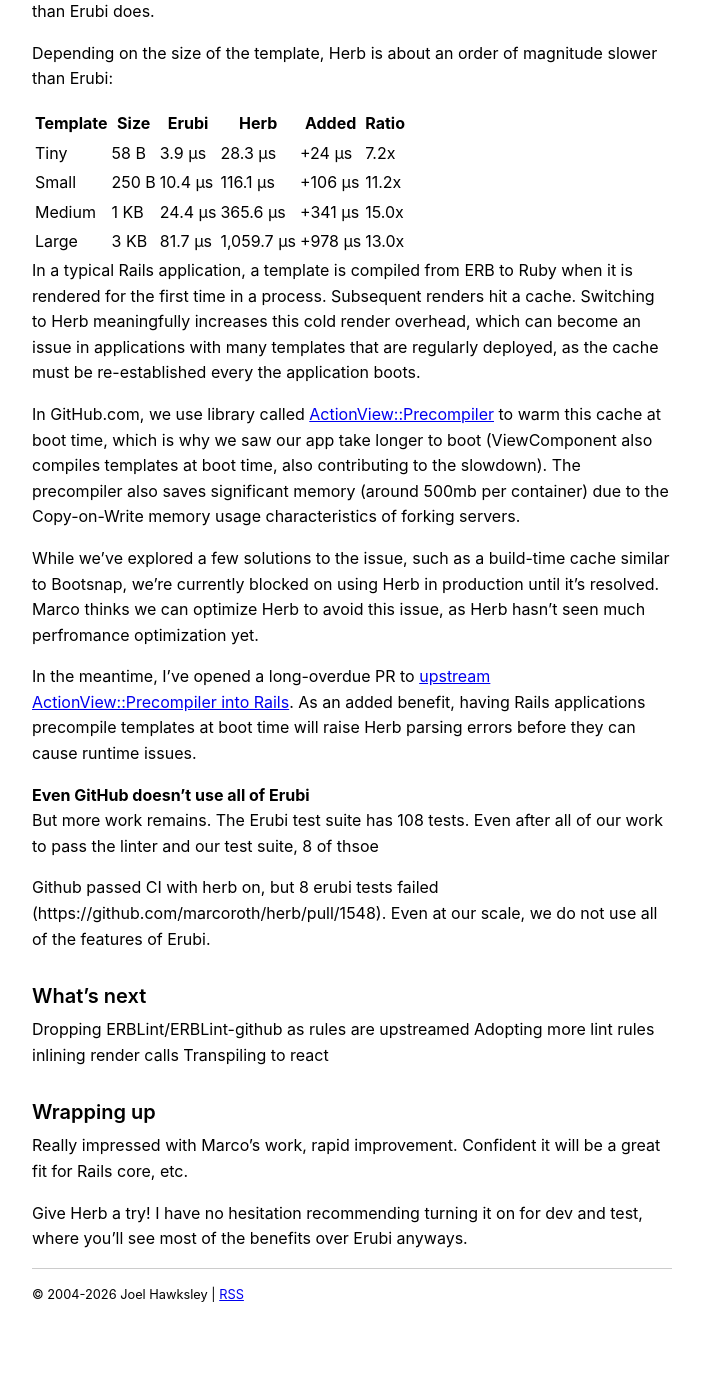
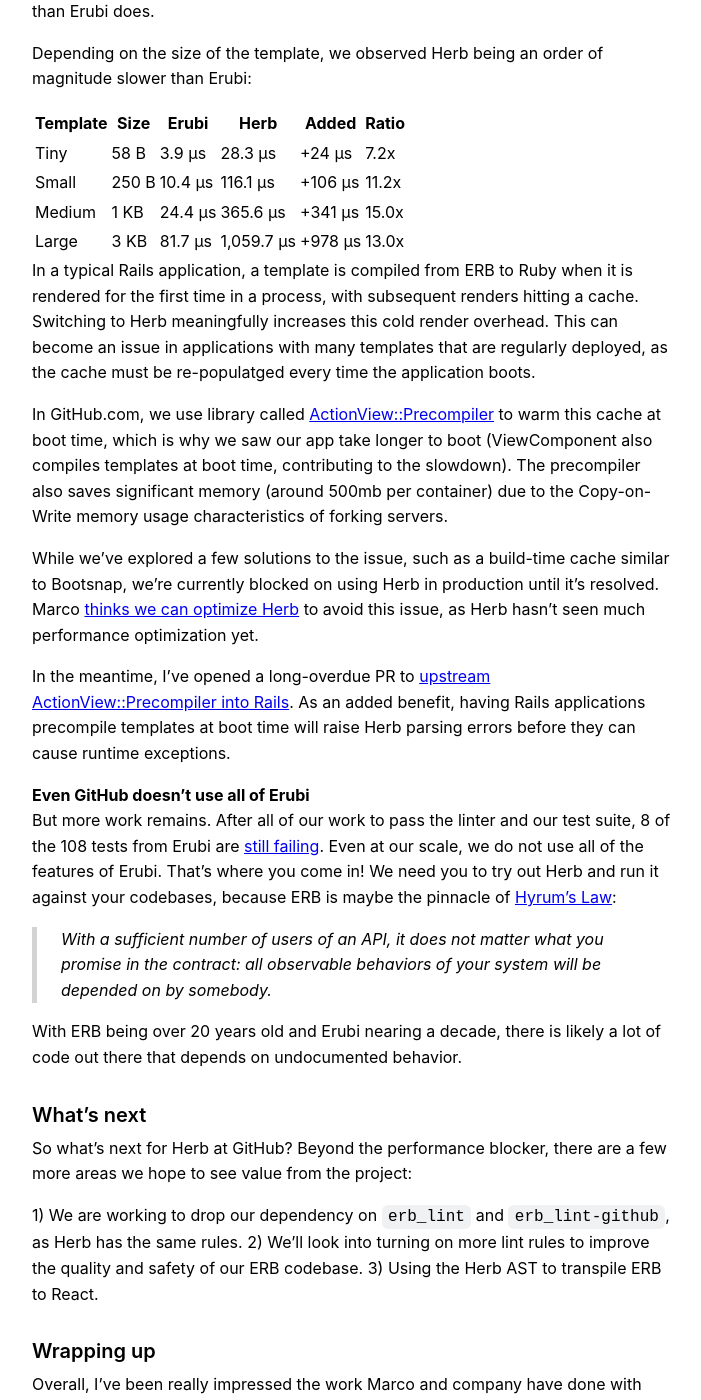
Before and after one commit to joelhawksley/identity, a Jekyll site: the page built from _posts/2026-05-06-adopting-herb-at-github.md, in a window 1280 px wide and 1400 px high, scrolled down 4298 px. Shown: the whole window, without its empty margins (288-989 px from the left). Built offline with Jekyll 4.4.1, drawn with Linux system fonts in a browser that asks for light colours; a script that is not in the unit is left out; before the commit the page ends 5651 px from its top, so only the background shows below that; some of the changed text lies outside the part shown.

Commit message:
draft done

```diff
--- a/_posts/2026-05-06-adopting-herb-at-github.md
+++ b/_posts/2026-05-06-adopting-herb-at-github.md
@@ -13,7 +13,7 @@
 
 Before I get started, how many people here have heard of Herb?
 
-For those that haven't, Herb is `An ecosystem of powerful and seamless developer tools for HTML+ERB (HTML + Embedded Ruby) templates.`, created by Marco Roth. The crown jewel of the Herb ecosystem is the Herb parser, which is written in C. Based on Prism, its syntax tree is the basis for all the modern developer experience features you'd expect but were otherwise missing from the ERB stack, like a language server, formatter, etc.
+For those that haven't, Herb is `An ecosystem of powerful and seamless developer tools for HTML+ERB (HTML + Embedded Ruby) templates.`, created by [Marco Roth](https://marcoroth.dev/). The crown jewel of the Herb ecosystem is the Herb parser, which is written in C. Based on Prism, its syntax tree is the basis for all the modern developer experience features you'd expect but were otherwise missing from the ERB stack, like a language server, formatter, etc.
 
 Marco has been on a world-wide speaking tour presenting his work on the project. Last I checked, he had [seven talks on Ruby Events](https://www.rubyevents.org/profiles/marcoroth) already this year! I'd encourage you to check them out to learn more about the project.
 
@@ -146,11 +146,11 @@
 
 ### Performance impact
 
-With the linter passing and our test suite green, we were ready to go to production. As a final verification step, we turned on Herb [in a production cluster](https://github.com/github/performance-engineering/issues/1945) we isolate for measuring the performance impact of code changes.
+With the linter passing and our test suite green, we were ready to go to production. As a final verification step, we turned on Herb [in a production cluster](https://github.com/github/performance-engineering/issues/1945) we use for measuring the performance impact of code changes.
 
 While we saw no impact on runtime performance, we unfortunately saw a significant increase in our boot time, from two minutes to almost three. After some investigation, we identified the cause: Herb takes much longer to compile templates than Erubi does.
 
-Depending on the size of the template, Herb is about an order of magnitude slower than Erubi:
+Depending on the size of the template, we observed Herb being an order of magnitude slower than Erubi:
 
 | Template | Size  | Erubi   | Herb       | Added   | Ratio |
 |----------|-------|---------|------------|---------|-------|
@@ -159,29 +159,36 @@
 | Medium   | 1 KB  | 24.4 µs | 365.6 µs   | +341 µs | 15.0x |
 | Large    | 3 KB  | 81.7 µs | 1,059.7 µs | +978 µs | 13.0x |
 
-In a typical Rails application, a template is compiled from ERB to Ruby when it is rendered for the first time in a process. Subsequent renders hit a cache. Switching to Herb meaningfully increases this cold render overhead, which can become an issue in applications with many templates that are regularly deployed, as the cache must be re-established every the application boots.
+In a typical Rails application, a template is compiled from ERB to Ruby when it is rendered for the first time in a process, with subsequent renders hitting a cache. Switching to Herb meaningfully increases this cold render overhead. This can become an issue in applications with many templates that are regularly deployed, as the cache must be re-populatged every time the application boots.
 
-In GitHub.com, we use library called [ActionView::Precompiler](https://github.com/jhawthorn/actionview_precompiler/) to warm this cache at boot time, which is why we saw our app take longer to boot (ViewComponent also compiles templates at boot time, also contributing to the slowdown). The precompiler also saves significant memory (around 500mb per container) due to the Copy-on-Write memory usage characteristics of forking servers.
+In GitHub.com, we use library called [ActionView::Precompiler](https://github.com/jhawthorn/actionview_precompiler/) to warm this cache at boot time, which is why we saw our app take longer to boot (ViewComponent also compiles templates at boot time,  contributing to the slowdown). The precompiler also saves significant memory (around 500mb per container) due to the Copy-on-Write memory usage characteristics of forking servers.
 
-While we've explored a few solutions to the issue, such as a build-time cache similar to Bootsnap, we're currently blocked on using Herb in production until it's resolved. Marco thinks we can optimize Herb to avoid this issue, as Herb hasn't seen much perfromance optimization yet.
+While we've explored a few solutions to the issue, such as a build-time cache similar to Bootsnap, we're currently blocked on using Herb in production until it's resolved. Marco [thinks we can optimize Herb](https://github.com/marcoroth/reactionview/issues/96#issuecomment-4275244576) to avoid this issue, as Herb hasn't seen much performance optimization yet.
 
-In the meantime, I've opened a long-overdue PR to [upstream ActionView::Precompiler into Rails](https://github.com/rails/rails/pull/57234). As an added benefit, having Rails applications precompile templates at boot time will raise Herb parsing errors before they can cause runtime issues.
+In the meantime, I've opened a long-overdue PR to [upstream ActionView::Precompiler into Rails](https://github.com/rails/rails/pull/57234). As an added benefit, having Rails applications precompile templates at boot time will raise Herb parsing errors before they can cause runtime exceptions.
 
 ### Even GitHub doesn't use all of Erubi
 
-But more work remains. The Erubi test suite has 108 tests. Even after all of our work to pass the linter and our test suite, 8 of thsoe
+But more work remains. After all of our work to pass the linter and our test suite, 8 of the 108 tests from Erubi are [still failing](https://github.com/marcoroth/herb/pull/1548). Even at our scale, we do not use all of the features of Erubi. That's where you come in! We need you to try out Herb and run it against your codebases, because ERB is maybe the pinnacle of [Hyrum's Law](https://www.hyrumslaw.com/):
 
- Github passed CI with herb on, but 8 erubi tests failed (https://github.com/marcoroth/herb/pull/1548). Even at our scale, we do not use all of the features of Erubi.
+> With a sufficient number of users of an API, it does not matter what you promise in the contract: all observable behaviors of your system will be depended on by somebody.
+
+With ERB being over 20 years old and Erubi nearing a decade, there is likely a lot of code out there that depends on undocumented behavior.
 
 ## What's next
 
-Dropping ERBLint/ERBLint-github as rules are upstreamed
-Adopting more lint rules
-inlining render calls
-Transpiling to react
+So what's next for Herb at GitHub? Beyond the performance blocker, there are a few more areas we hope to see value from the project:
+
+1) We are working to drop our dependency on `erb_lint` and `erb_lint-github`, as Herb has the same rules.
+2) We'll look into turning on more lint rules to improve the quality and safety of our ERB codebase.
+3) Using the Herb AST to transpile ERB to React.
 
 ## Wrapping up
 
-Really impressed with Marco's work, rapid improvement. Confident it will be a great fit for Rails core, etc.
+Overall, I've been really impressed the work Marco and company have done with Herb. It will breathe new life into the Rails frontend story and I look forward to seeing it land in Rails core.
 
-Give Herb a try! I have no hesitation recommending turning it on for dev and test, where you'll see most of the benefits over Erubi anyways.
+In the meantime, give it a try! I have no hesitation recommending turning it on for dev and test, where you'll see most of the benefits over Erubi anyways.
+
+## Thanks
+
+Thanks to my colleagues [@composterinteralia](https://danieljamescolson.com/) and [@hparker](https://hparker.xyz/), who served as my peer reviewers for this project.
```
